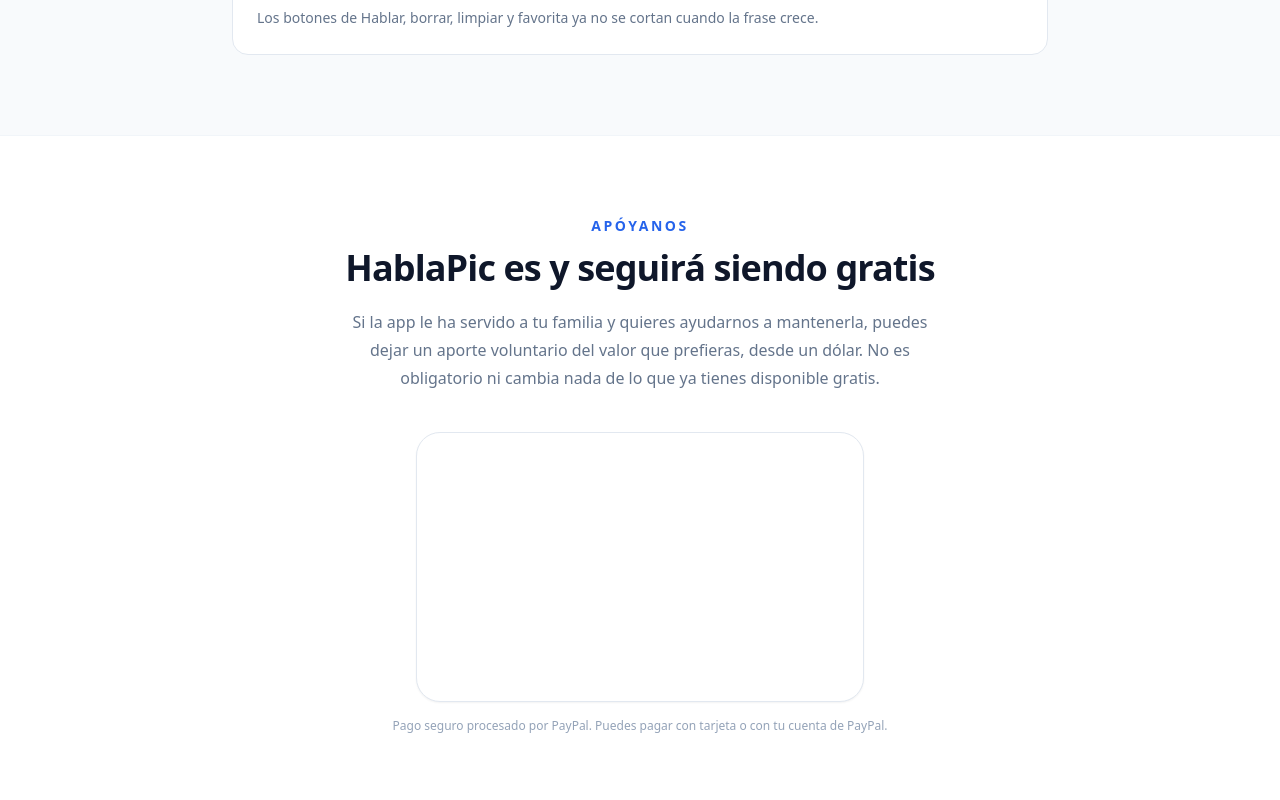
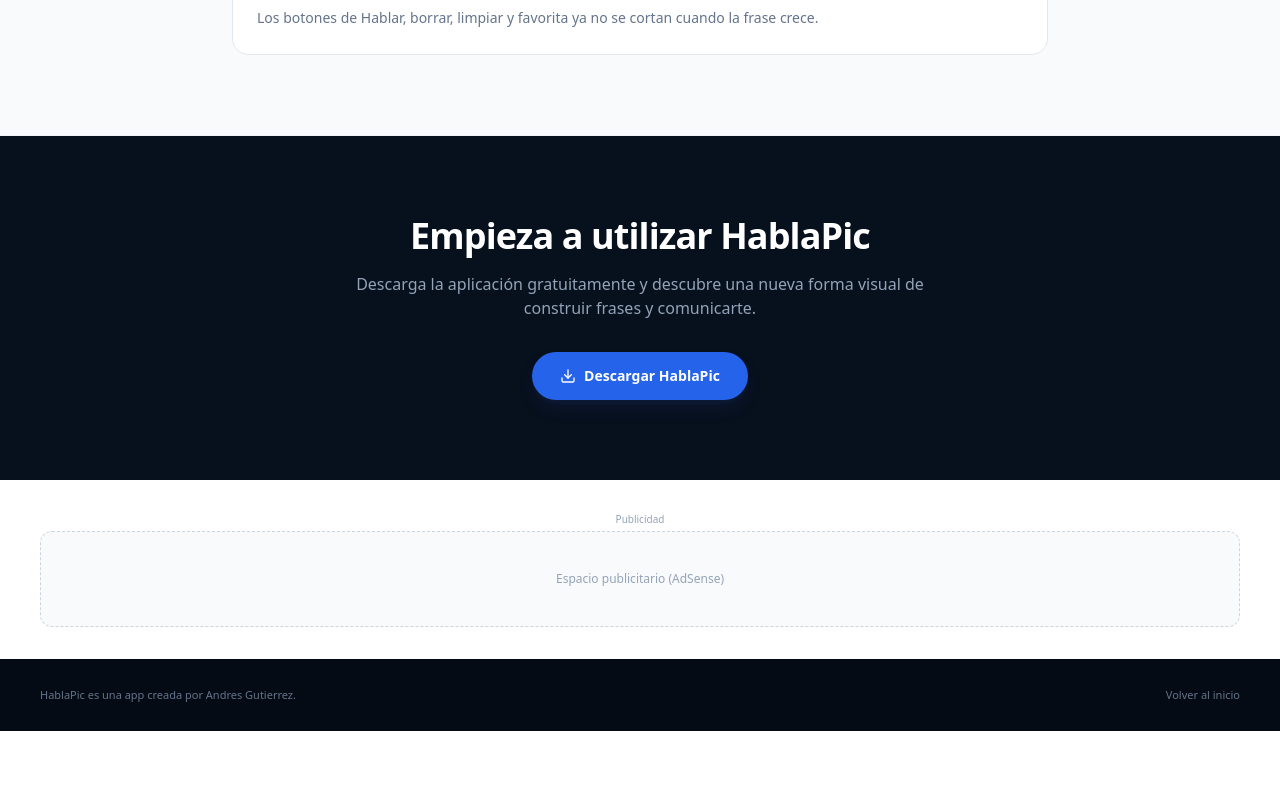
Before and after one commit to imargutierrz-hub/portal-willian, a Next.js app: page /hablapic in a window 1280 px wide. Shown: the part 7180-7980 px from the top of the page. After the commit the page ends 7911 px from the top, so only its background shows below. Built offline with nearby package versions, Linux system fonts and the light colour scheme.

Commit message:
retirar secion de apoyo final de hablapic

```diff
--- a/app/hablapic/page.tsx
+++ b/app/hablapic/page.tsx
@@ -454,12 +454,6 @@ export default function HablaPicPage() {
 
       </section>
 
-      {/* =================================================
-          APOYO
-      ================================================= */}
-
-      <Apoyo />
-
 
       {/* =================================================
           CTA FINAL
```
